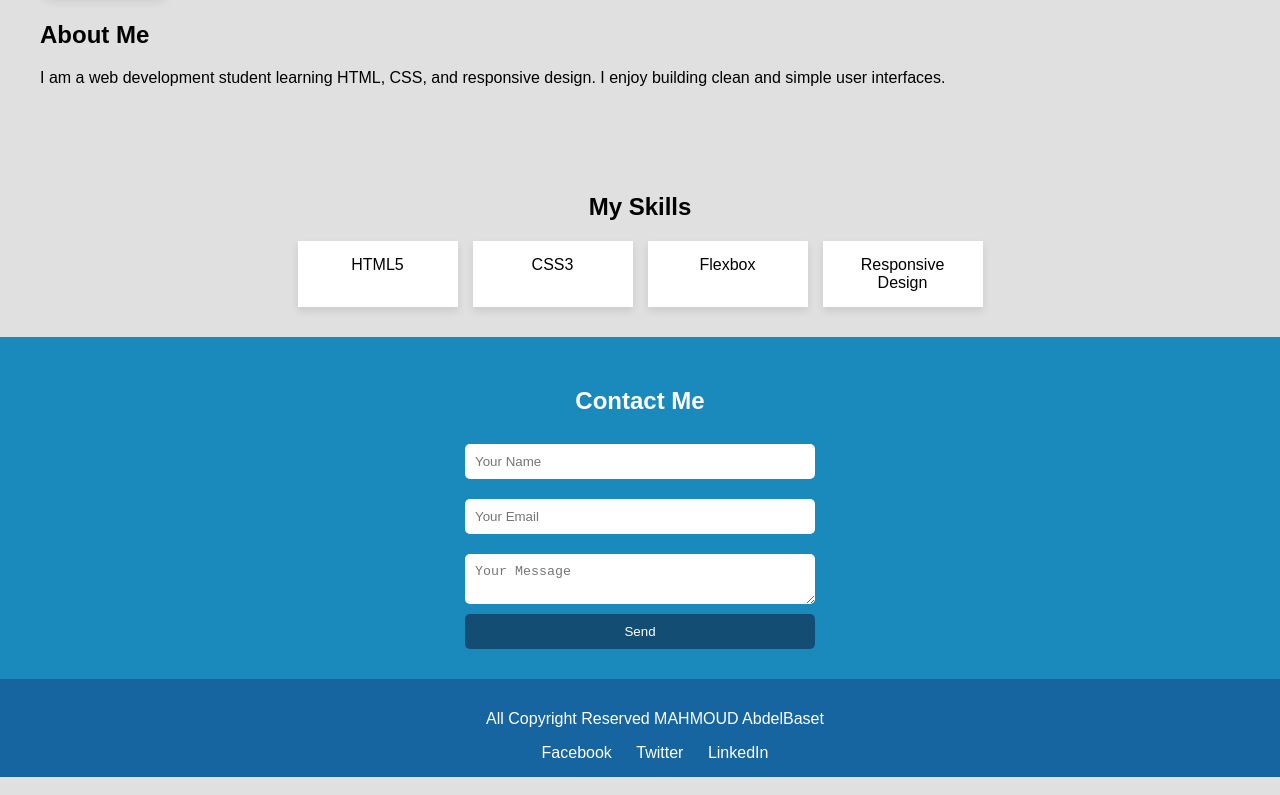
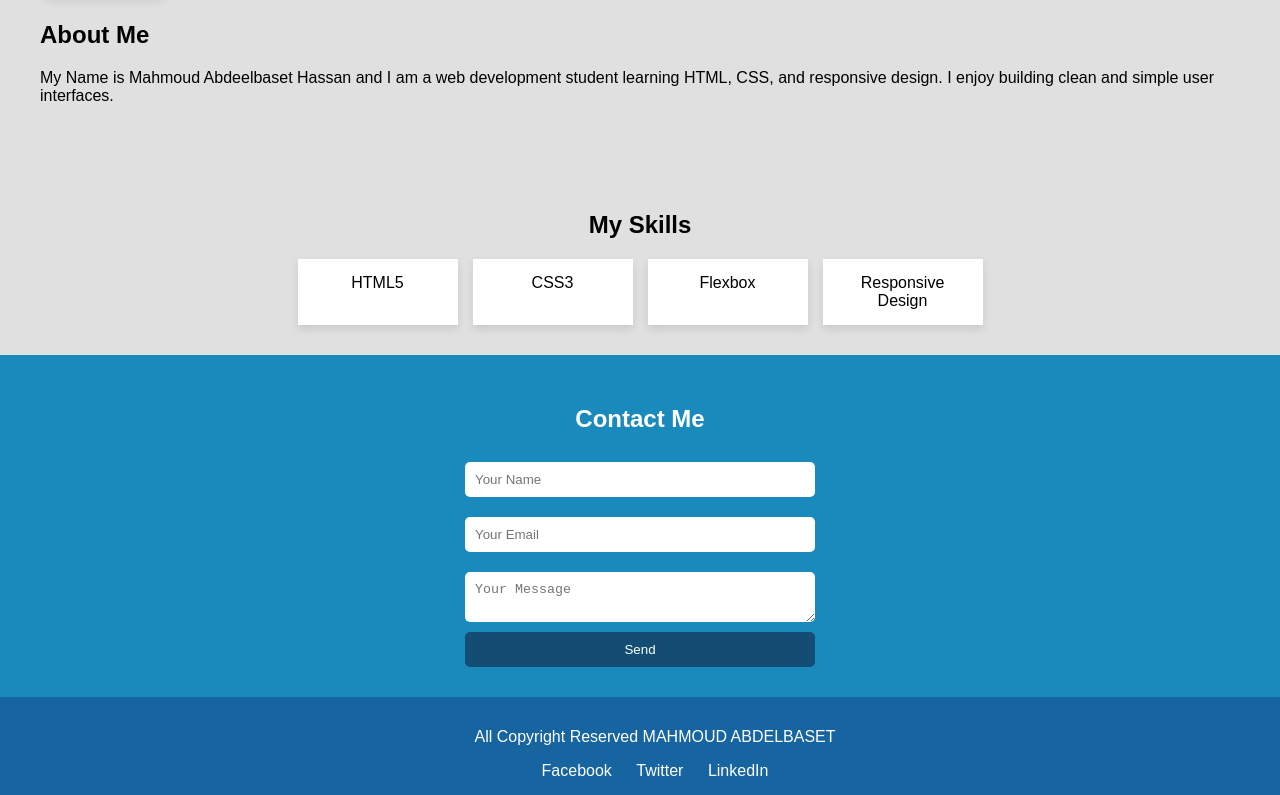
Before and after one commit to ma7moudbaset-debug/Personal-Portfolio, a plain HTML site: page index.html in a window 1280 px wide. Shown: the part 417-1212 px from the top of the page. Drawn offline with Linux system fonts and the light colour scheme.

Commit message:
Add files via upload

```diff
--- a/index.html
+++ b/index.html
@@ -28,6 +28,7 @@
         <div>
             <h2> About Me</h2>
             <p>
+                My Name is Mahmoud Abdeelbaset Hassan and
                 I am a web development student learning HTML, CSS, and responsive design.
                 I enjoy building clean and simple user interfaces.
             </p>
@@ -55,7 +56,7 @@
          </form>
         </section>
         <footer>
-            <p>All Copyright Reserved MAHMOUD AbdelBaset</p>
+            <p>All Copyright Reserved MAHMOUD ABDELBASET</p>
             <div class="social">
                 <a href="#">Facebook</a>
                 <a href="#">Twitter</a>
```
